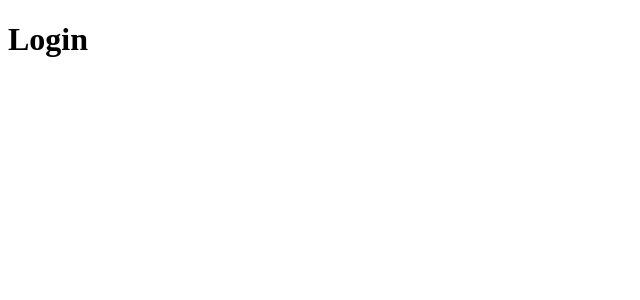
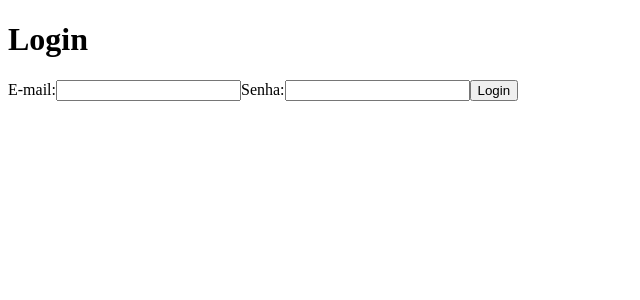
Before and after one commit to AndersonNascimentoAFSN/customer-registration-app, a React (Create React App) app: page /login in a window 1280 px wide. Shown: the top 300 px of the page, without its empty margins (0-640 px from the left). Built offline with nearby package versions, Linux system fonts and the light colour scheme.

Commit message:
feat: Login page

```diff
--- a/src/pages/Home.js
+++ b/src/pages/Home.js
@@ -6,7 +6,7 @@ export default class Home extends Component {
     return (
       <div>
         <h1>Cadastro de Clientes</h1>
-        <Link to="/login"/>
+        <Link to="/login">Login</Link>
       </div>
     )
   }
--- a/src/pages/Login.js
+++ b/src/pages/Login.js
@@ -1,9 +1,42 @@
-import React from 'react'
+import React, { Component } from 'react'
 
-export default function Login() {
-  return (
-    <div>
-    <h1>Login</h1>
-    </div>
-  )
+export default class Login extends Component {
+  constructor() {
+    super();
+    this.state = {
+      email: '',
+      password: '',
+    };
+  };
+
+  handleClick = () => {
+    const { email, password } = this.state;
+    const { history } = this.props;
+    const auth = {
+      email: 'user@email.com',
+      password: '123456',
+    };
+    if (email === auth.email && password === auth.password) {
+      history.push('/clientes-cadastrados');
+    }
+  }
+
+  render() {
+    const { email, password } = this.state;
+    console.log(this.props);
+    return (
+      <div>
+        <h1>Login</h1>
+        <label htmlFor="email">E-mail:
+          <input type="email" name="email" value={ email }
+            onChange={ ({target}) => this.setState({ email: target.value })} />
+        </label>
+        <label htmlFor="password">Senha:
+          <input type="password" name="password" value={ password }
+            onChange={ ({target}) => this.setState({ password: target.value })} />
+        </label>
+        <button type="button" onClick={ this.handleClick }>Login</button>
+      </div>
+    )
+  }
 }
```
